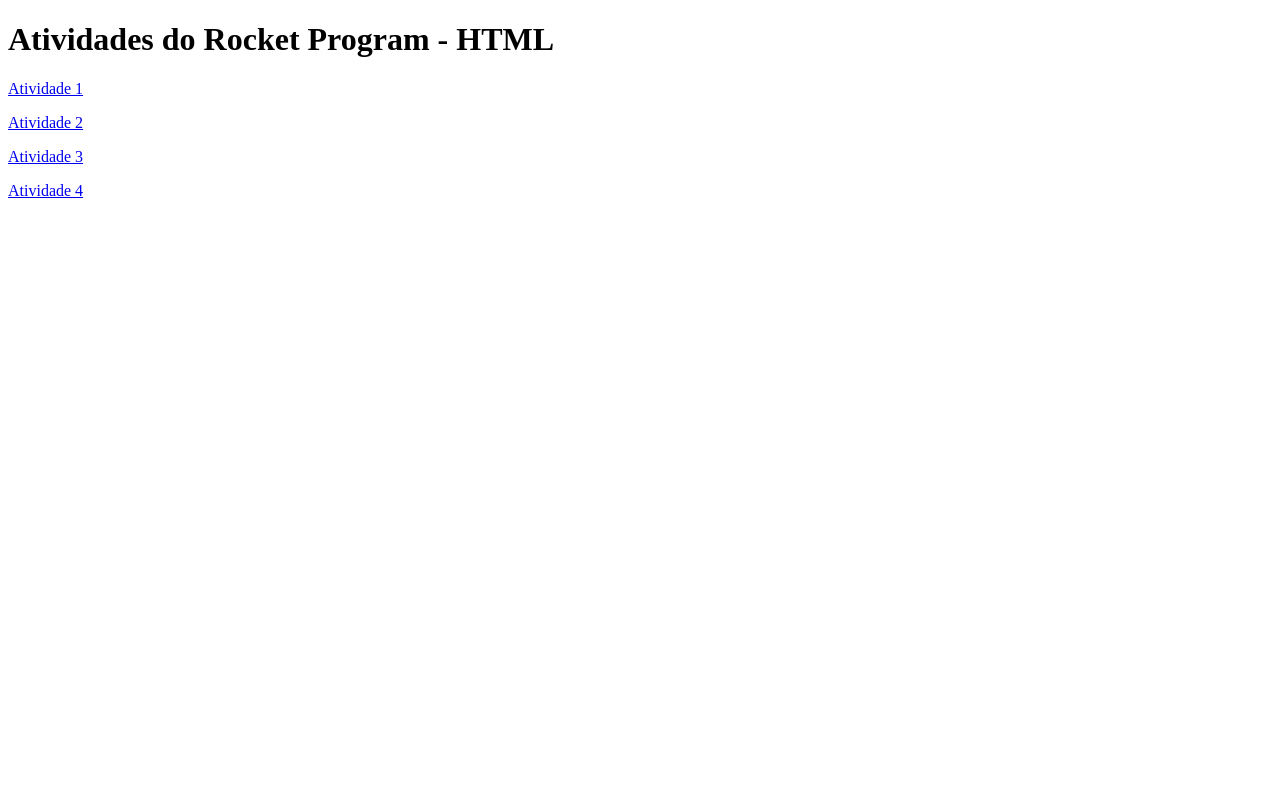
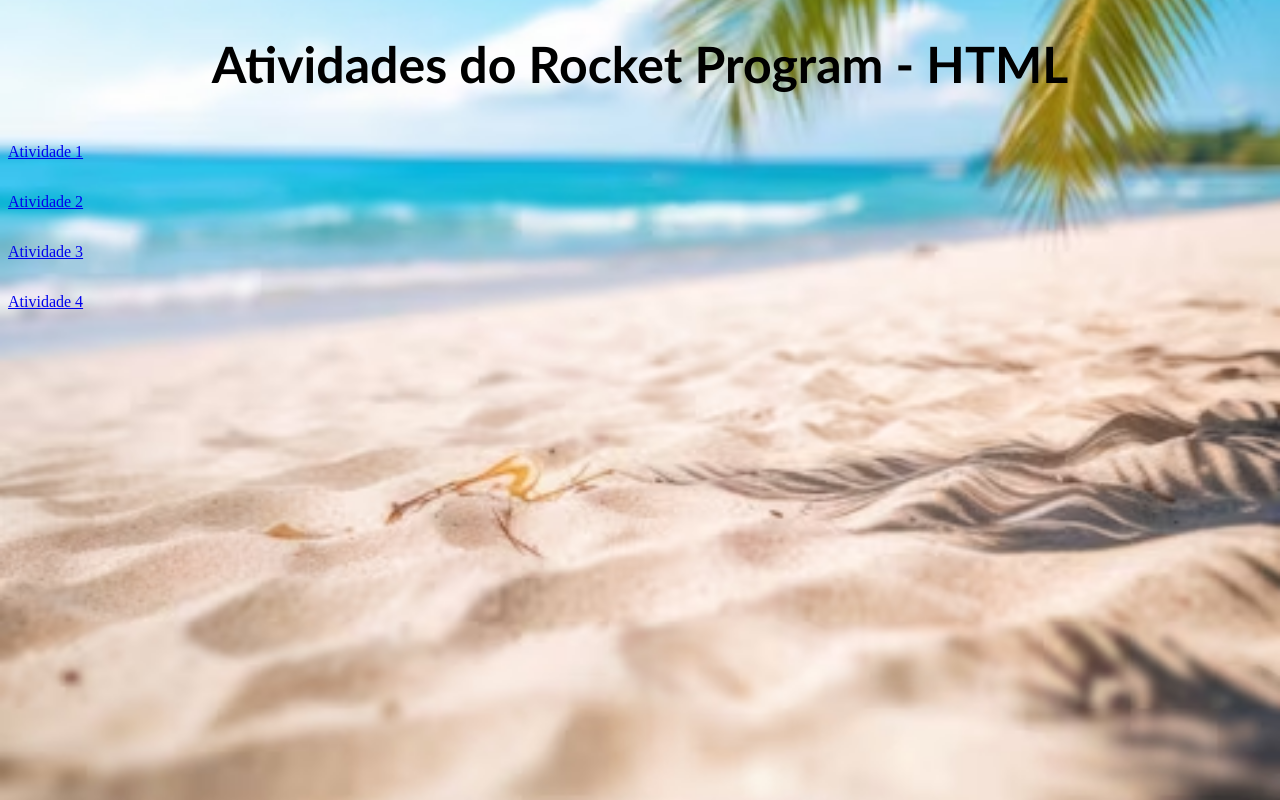
Before and after one commit to FelipeKespers/repositorio-alpar, a plain HTML site: page index.html in a window 1280 px wide. Drawn offline with Linux system fonts and the light colour scheme.

Commit message:
index com CSS

```diff
--- a/index.html
+++ b/index.html
@@ -5,16 +5,47 @@
     <meta charset="UTF-8">
     <meta name="viewport" content="width=device-width, initial-scale=1.0">
     <title>Document</title>
+    <style>
+        body {
+            background-image: url(./background_index.avif);
+            background-repeat: no-repeat;
+            background-position: center;
+            background-size: cover;
+        }
+
+        h1 {
+            text-align: center;
+            font-size: 50px;
+            font-family: 'Trebuchet MS', 'Lucida Sans Unicode', 'Lucida Grande', 'Lucida Sans', Arial, sans-serif;
+        }
+
+        .Atividades {
+            display: flex;
+            flex-direction: column;
+            justify-content: space-around;
+            margin-top: 10px;
+        }
+    </style>
 
 
 </head>
 
 <body>
     <h1> Atividades do Rocket Program - HTML </h1>
-    <a href="./atividade1/"><p>Atividade 1</p></a>
-    <a href="./atividade2/"><p>Atividade 2</p></a>
-    <a href="./atividade3/"><p>Atividade 3</p></a>
-    <a href="./atividade4/"><p>Atividade 4</p></a>
+    <div class="Atividades">
+        <a href="./atividade1/">
+            <p>Atividade 1</p>
+        </a>
+        <a href="./atividade2/">
+            <p>Atividade 2</p>
+        </a>
+        <a href="./atividade3/">
+            <p>Atividade 3</p>
+        </a>
+        <a href="./atividade4/">
+            <p>Atividade 4</p>
+        </a>
+    </div>
 </body>
 
 </html>
```
Also changed, not shown: background_index.avif (added).
